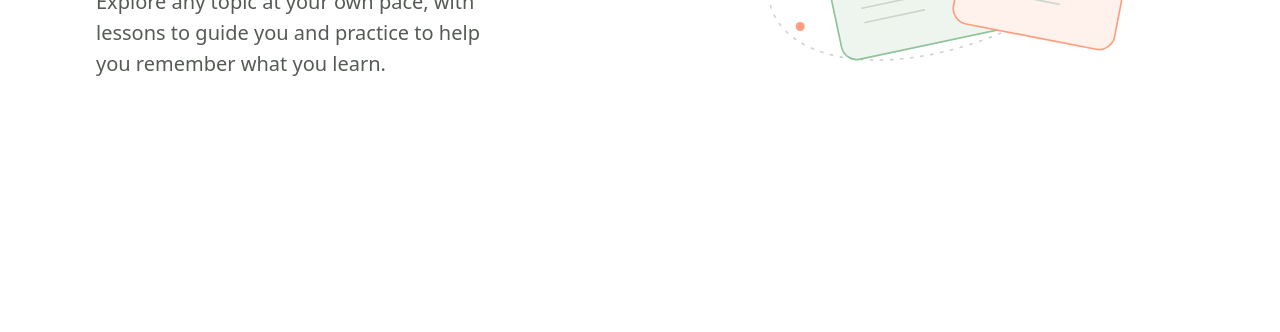
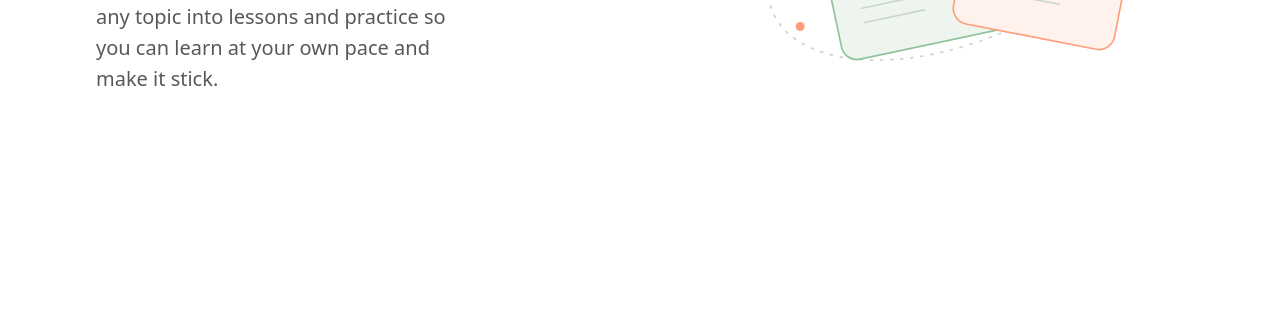
Before and after one commit to jukpodotcom/jukpodotcom.github.io, a plain HTML site: page index.html in a window 1280 px wide. Shown: the part 468-800 px from the top of the page. Drawn offline with Linux system fonts and the light colour scheme.

Commit message:
Make the teaser hook more conversational

```diff
--- a/index.html
+++ b/index.html
@@ -4,7 +4,7 @@
   <meta charset="UTF-8">
   <meta name="viewport" content="width=device-width, initial-scale=1.0">
   <meta name="color-scheme" content="dark light">
-  <meta name="description" content="Explore any topic at your own pace with Jukpo. Lessons guide you, and practice helps you remember what you learn. Coming soon.">
+  <meta name="description" content="Jukpo turns any topic into lessons and practice so you can learn at your own pace and make it stick. Coming soon.">
   <title>Jukpo — Coming soon</title>
   <link rel="icon" href="/favicon.ico" sizes="any">
   <link rel="icon" href="/favicon.svg" type="image/svg+xml">
@@ -100,7 +100,7 @@
         <path d="M252.98,58.29 Q252.98,67.73 245.68,74.28 Q238.7,80.54 228.98,80.54 Q219.26,80.54 212.28,74.28 Q204.98,67.73 204.98,58.29 Q204.98,48.85 212.28,42.3 Q219.26,36.04 228.98,36.04 Q238.7,36.04 245.68,42.3 Q252.98,48.85 252.98,58.29 Z M238.98,58.29 Q238.98,55.1 236.33,52.72 Q233.34,50.04 228.98,50.04 Q224.62,50.04 221.63,52.72 Q218.98,55.1 218.98,58.29 Q218.98,61.48 221.63,63.86 Q224.62,66.54 228.98,66.54 Q233.34,66.54 236.33,63.86 Q238.98,61.48 238.98,58.29 Z"/>
       </svg>
       <h1>Coming soon.</h1>
-      <p>Explore any topic at your own pace, with lessons to guide you and practice to help you remember what you learn.</p>
+      <p>What are you curious about? Jukpo turns any topic into lessons and practice so you can learn at your own pace and make it stick.</p>
     </div>
     <svg class="study" xmlns="http://www.w3.org/2000/svg" viewBox="0 0 400 310" aria-hidden="true">
       <ellipse cx="200" cy="155" rx="181" ry="97" transform="rotate(-23 200 155)"
```
